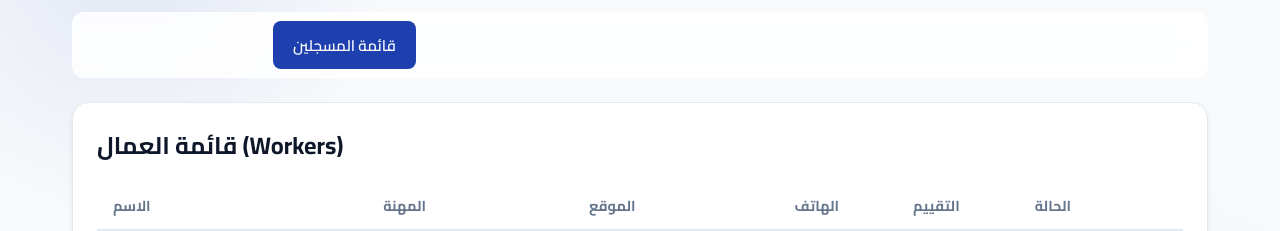
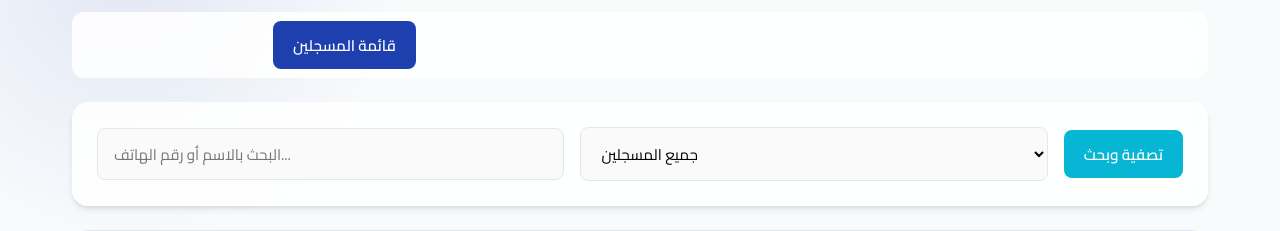
Before and after one commit to guerbatimohamedyoucefislam-dot/Pro-Mihna, a Python web app: template templates/admin_dashboard.html in a window 1280 px wide, after a click on "قائمة المسجلين". Shown: the part 204-435 px from the top of the page. Run offline with Jinja, Linux system fonts and the light colour scheme; the template is opened without the code that fills it: most values are stand-ins (such as "Sample title", 1, 10 or a date in 2020).

Commit message:
Add files via upload

```diff
--- a/templates/admin_dashboard.html
+++ b/templates/admin_dashboard.html
@@ -11,8 +11,22 @@
         <button class="tab-btn" onclick="openTab(event, 'all-users')">قائمة المسجلين</button>
     </div>
 
-    <!-- All Users -->
+    <!-- Users -->
     <div id="all-users" class="tab-content">
+        <div class="glass" style="padding: 1.5rem; margin-bottom: 1.5rem;">
+            <form method="GET" action="{{ url_for('admin_dashboard') }}" style="display: flex; gap: 1rem; flex-wrap: wrap; align-items: center;">
+                <input type="text" name="q" placeholder="البحث بالاسم أو رقم الهاتف..." value="{{ request.args.get('q', '') }}" style="flex: 1; min-width: 200px;">
+                <select name="role" style="flex: 1; min-width: 200px;">
+                    <option value="">جميع المسجلين</option>
+                    <option value="customer" {% if request.args.get('role') == 'customer' %}selected{% endif %}>الزبائن فقط</option>
+                    <option value="worker" {% if request.args.get('role') == 'worker' %}selected{% endif %}>العمال فقط (الكل)</option>
+                    <option value="worker_vip" {% if request.args.get('role') == 'worker_vip' %}selected{% endif %}>عمال VIP</option>
+                    <option value="worker_std" {% if request.args.get('role') == 'worker_std' %}selected{% endif %}>عمال عاديين (Standard)</option>
+                </select>
+                <button type="submit" class="btn btn-secondary">تصفية وبحث</button>
+            </form>
+        </div>
+
         <div class="card glass">
             <h2>قائمة العمال (Workers)</h2>
             <div class="table-responsive" style="margin-bottom: 2rem;"><table>
```
Also changed, not shown: app.py (+13 -5 lines).
